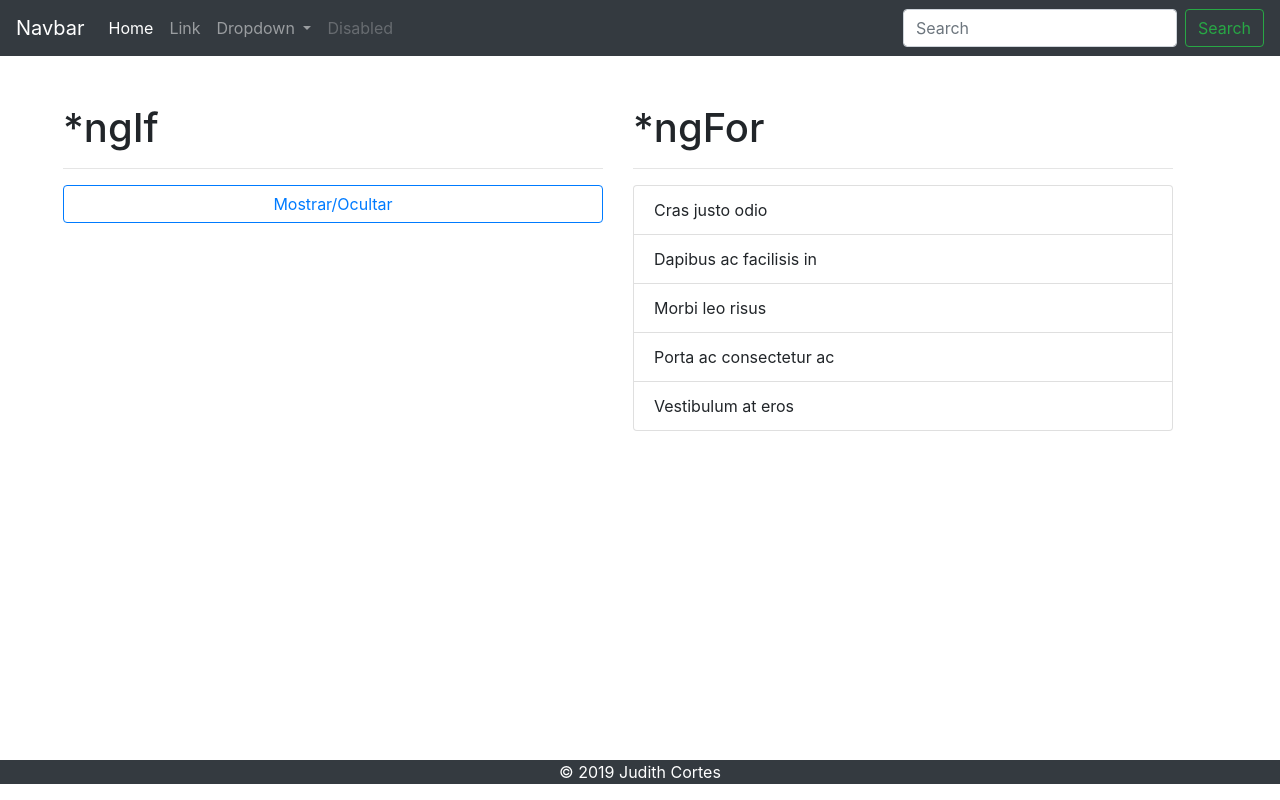
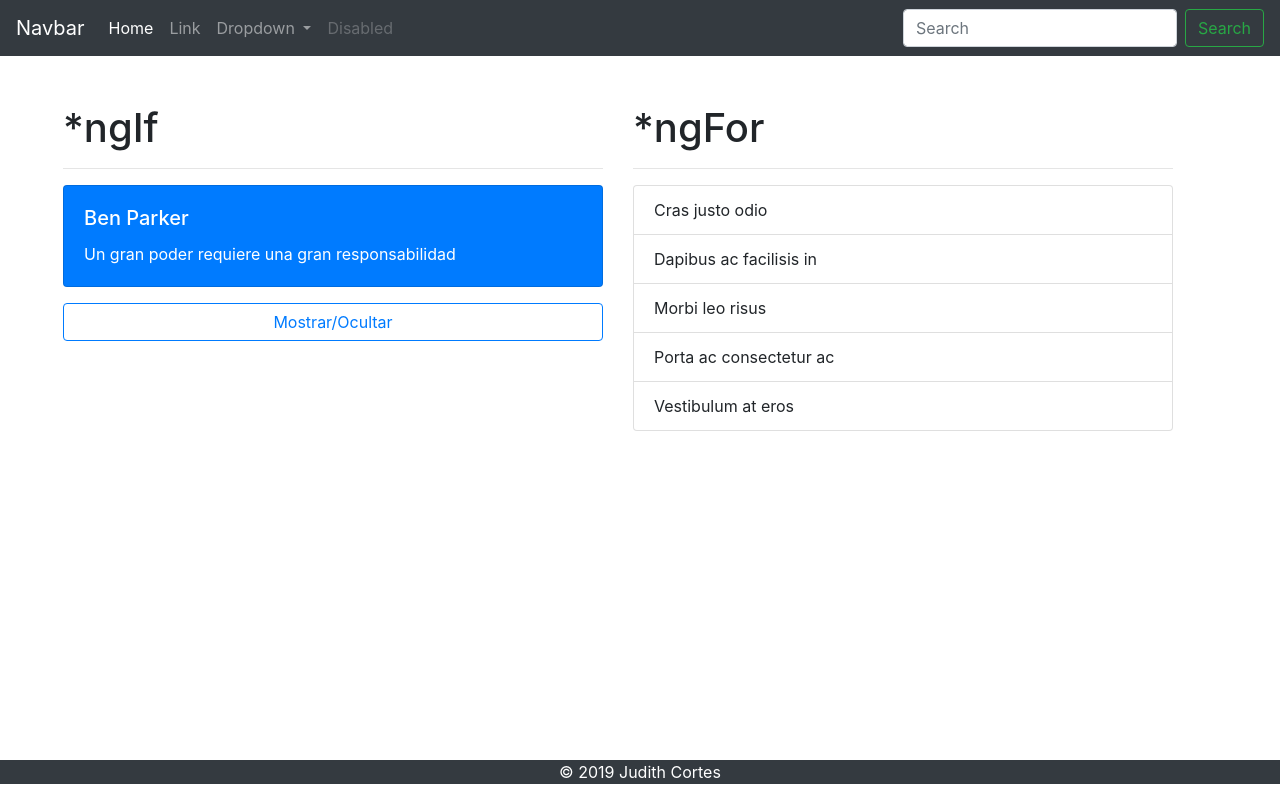
Before and after one commit to JudithCortes/AppComics, an Angular app: page / in a window 1280 px wide. Built offline with nearby package versions, Linux system fonts and the light colour scheme.

Commit message:
creando un evento con boton para destruir y construir un elemento

```diff
--- a/src/app/components/body/body.component.html
+++ b/src/app/components/body/body.component.html
@@ -2,13 +2,13 @@
     <div class="col">
         <h1>*ngIf</h1>
         <hr>
-        <div *ngIf="false" class="card text-white bg-primary mb-3" style="width: 100%;">
+        <div *ngIf="mostrar" class="card text-white bg-primary mb-3" style="width: 100%;">
             <div class="card-body">
                 <h5 class="card-title">{{frase.autor}}</h5>
                 <p class="card-text">{{frase.mensaje}}</p>
             </div>
         </div>
-        <button class="btn btn-outline-primary btn-block">
+        <button (click)="mostrar =!mostrar" class="btn btn-outline-primary btn-block">
                 Mostrar/Ocultar
         </button>
     </div>
--- a/src/app/components/body/body.component.ts
+++ b/src/app/components/body/body.component.ts
@@ -6,6 +6,8 @@ import{ Component } from '@angular/core';
     })
 
 export class BodyComponent{
+    mostrar=true;
+
     frase: any = {
         mensaje: 'Un gran poder requiere una gran responsabilidad',
         autor: 'Ben Parker'
```
